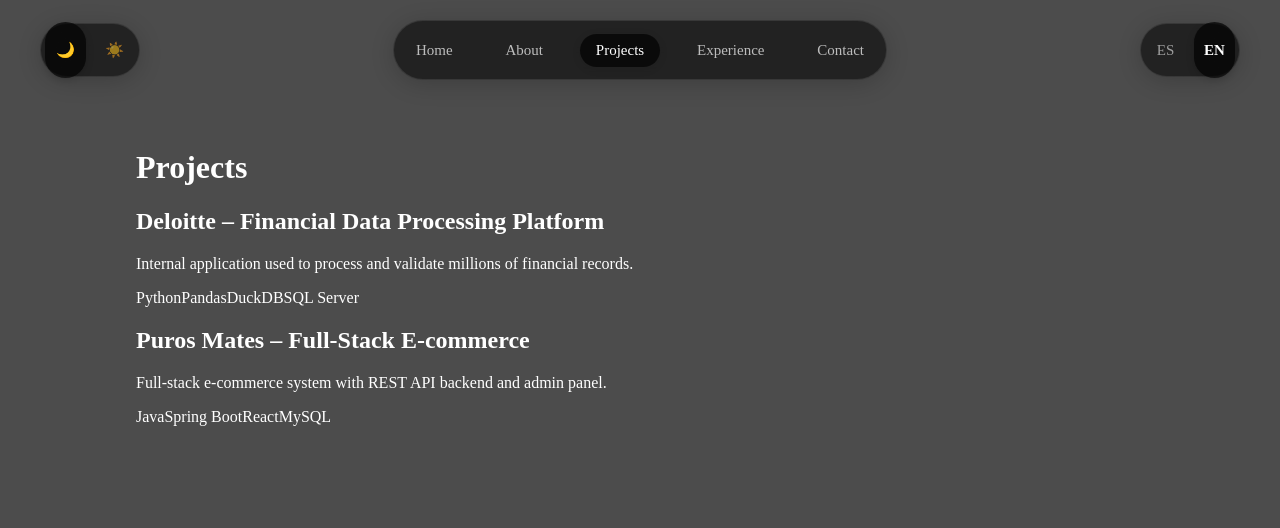
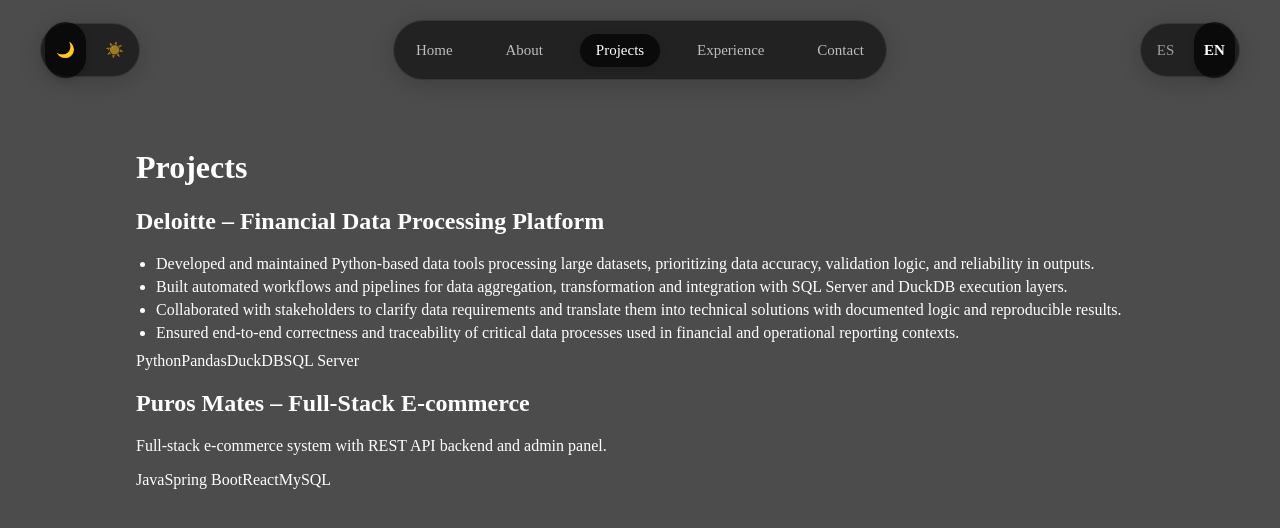
Before and after one commit to tomasitogh/shiny-potato-portfolio, a React (Vite) app: page /projects in a window 1280 px wide. Shown: the top 528 px of the page. Built offline with nearby package versions, Linux system fonts and the light colour scheme.

Commit message:
Se agregaron bulletpoints para Projects y se agregó texto en Projects

```diff
--- a/src/App.css
+++ b/src/App.css
@@ -45,3 +45,12 @@
 .subtitle {
   transition: background-color 0.4s ease, color 0.4s ease;
 }
+
+.project-description-list {
+  padding-left: 20px;
+  margin: 10px 0;
+}
+
+.project-description-list li {
+  margin-bottom: 5px;
+}
--- a/src/pages/Projects.jsx
+++ b/src/pages/Projects.jsx
@@ -10,7 +10,15 @@
         {t("projects.items").map((project, index) => (
           <div key={index} className="project-card">
             <h2>{project.title}</h2>
-            <p>{project.description}</p>
+            {Array.isArray(project.description) ? (
+              <ul className="project-description-list">
+                {project.description.map((desc, i) => (
+                  <li key={i}>{desc}</li>
+                ))}
+              </ul>
+            ) : (
+              <p>{project.description}</p>
+            )}
             <div className="tech-stack">
               {project.technologies.map(tech => (
                 <span key={tech} className="tech-tag">{tech}</span>
--- a/src/translations/en.json
+++ b/src/translations/en.json
@@ -35,7 +35,12 @@
                     "DuckDB",
                     "SQL Server"
                 ],
-                "description": "Internal application used to process and validate millions of financial records."
+                "description": [
+                    "Developed and maintained Python-based data tools processing large datasets, prioritizing data accuracy, validation logic, and reliability in outputs.",
+                    "Built automated workflows and pipelines for data aggregation, transformation and integration with SQL Server and DuckDB execution layers.",
+                    "Collaborated with stakeholders to clarify data requirements and translate them into technical solutions with documented logic and reproducible results.",
+                    "Ensured end-to-end correctness and traceability of critical data processes used in financial and operational reporting contexts."
+                ]
             },
             {
                 "title": "Puros Mates – Full-Stack E-commerce",
--- a/src/translations/es.json
+++ b/src/translations/es.json
@@ -35,7 +35,12 @@
                     "DuckDB",
                     "SQL Server"
                 ],
-                "description": "Aplicación interna para procesar y validar millones de registros financieros."
+                "description": [
+                    "Desarrollé y mantuve herramientas de datos basadas en Python procesando grandes volúmenes de datos, priorizando la precisión, lógica de validación y confiabilidad en los resultados.",
+                    "Construí flujos de trabajo automatizados y pipelines para la agregación, transformación e integración de datos con capas de ejecución en SQL Server y DuckDB.",
+                    "Colaboré con stakeholders para clarificar requerimientos de datos y traducirlos en soluciones técnicas con lógica documentada y resultados reproducibles.",
+                    "Aseguré la corrección de punta a punta y la trazabilidad de procesos de datos críticos utilizados en contextos de reportes financieros y operativos."
+                ]
             },
             {
                 "title": "Puros Mates – E-commerce Full-Stack",
```
